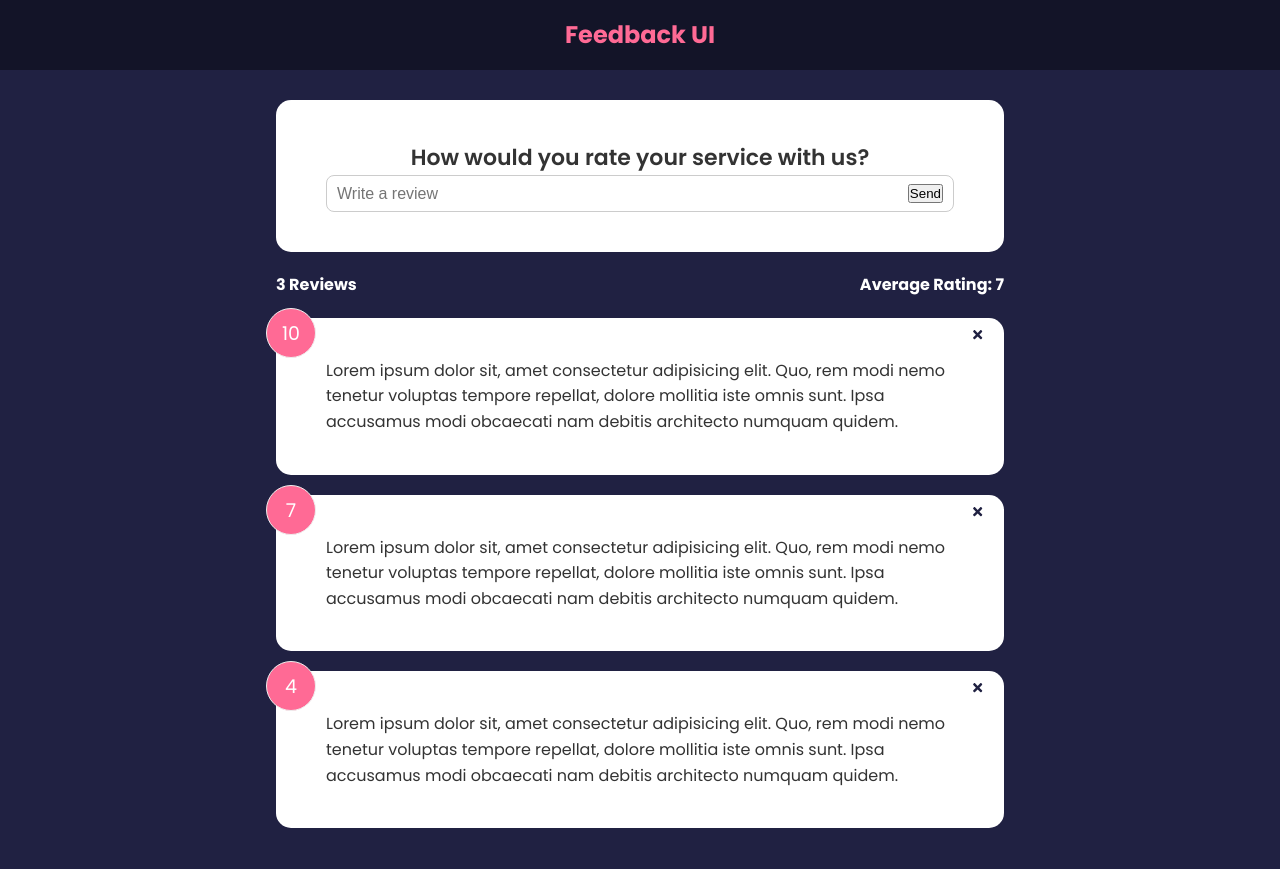
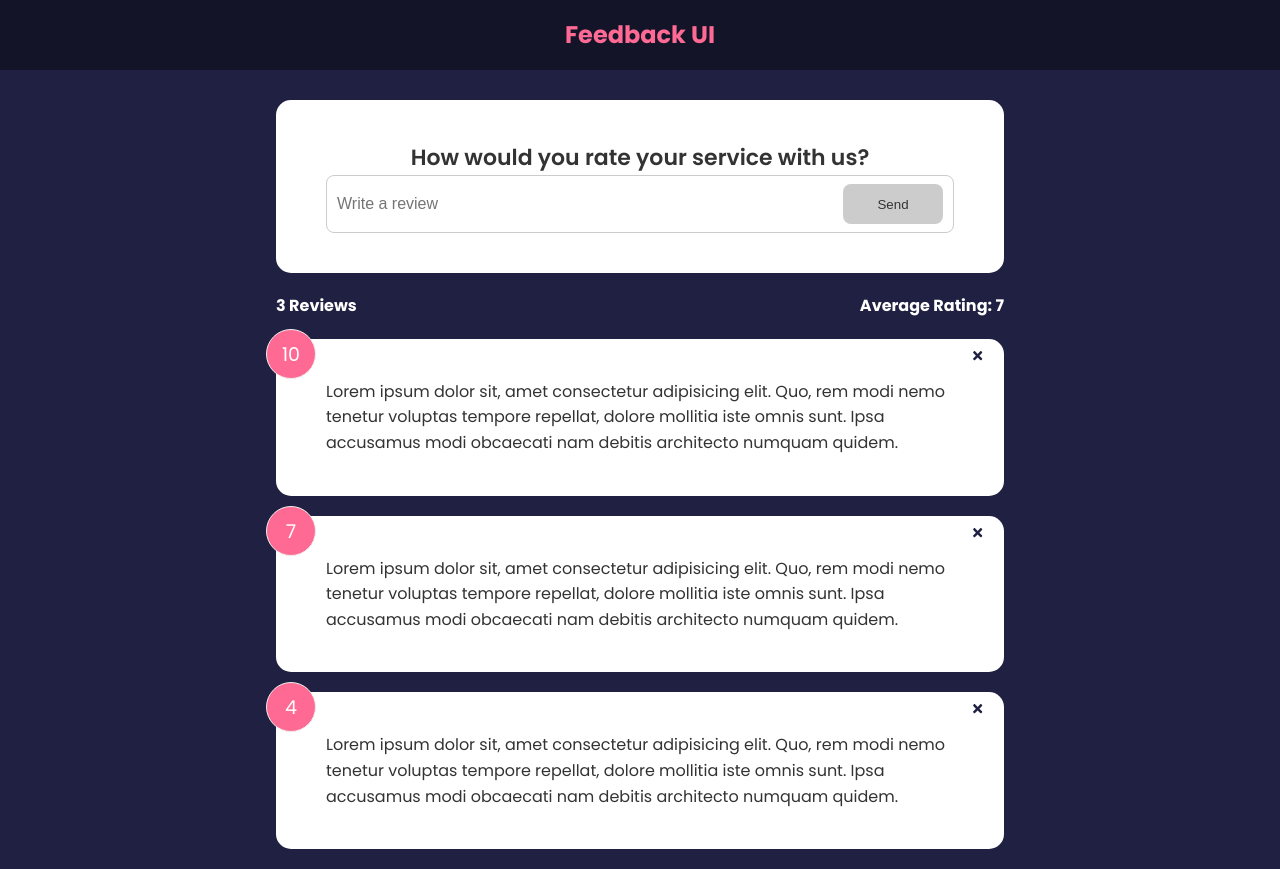
Before and after one commit to chriskorsak/feedback-app-udemy, a React (Create React App) app: page / in a window 1280 px wide. Before the commit the page ends 848 px from the top, so only its background shows below. Built offline with nearby package versions, Linux system fonts and the light colour scheme.

Commit message:
create button component and use in Feedback form, implement form input validation.

```diff
--- a/src/components/FeedbackForm.js
+++ b/src/components/FeedbackForm.js
@@ -1,10 +1,27 @@
 import Card from './shared/Card';
+import Button from './shared/Button';
 import { useState } from 'react';
 
 const FeedbackForm = () => {
   const [text, setText] = useState('');
+  const [btnDisabled, setBtnDisabled] = useState(true);
+  const [message, setMessage] = useState('');
 
-  const handleTextChange = input => setText(input);
+  const handleTextChange = input => {
+    //form validation
+    if (input === '') {
+      setBtnDisabled(true);
+      setMessage(null);
+    } else if (input.trim().length < 10) {
+      setBtnDisabled(true);
+      setMessage('Please type at least 10 characters');
+    } else {
+      setBtnDisabled(false);
+      setMessage(null);
+    }
+
+    setText(input);
+  };
 
   return (
     <Card>
@@ -18,8 +35,11 @@ const FeedbackForm = () => {
             onChange={({ target }) => handleTextChange(target.value)}
             value={text}
           />
-          <button type="submit">Send</button>
+          <Button type="submit" disabled={btnDisabled}>
+            Send
+          </Button>
         </div>
+        {message && <p className="message">{message}</p>}
       </form>
     </Card>
   );
--- /dev/null
+++ b/src/components/shared/Button.js
@@ -0,0 +1,24 @@
+import PropTypes from 'prop-types';
+
+const Button = ({ children, version, type, disabled }) => {
+  return (
+    <button disabled={disabled} type={type} className={`btn btn-${version}`}>
+      {children}
+    </button>
+  );
+};
+
+Button.defaultProps = {
+  disabled: false,
+  type: 'button',
+  version: 'primary',
+};
+
+Button.propTypes = {
+  children: PropTypes.node.isRequired,
+  version: PropTypes.string,
+  type: PropTypes.string,
+  disabled: PropTypes.bool,
+};
+
+export default Button;
```
